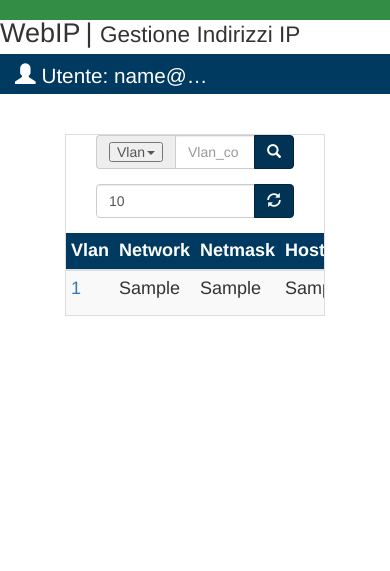
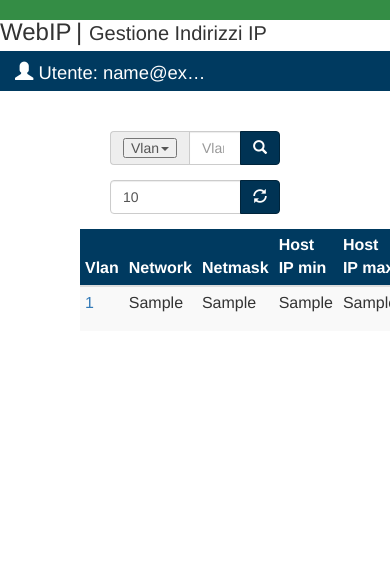
Before and after one commit to pachiara/webip, a Rails app: page /vlans in a window 390 px wide; the page is wider, and only the part inside the window is pictured. Shown: the top 571 px of that part. Run offline with Rails 7, Linux system fonts and the light colour scheme; a user stored in the database is signed in; tables that the repository leaves empty hold one stand-in row (values such as "Sample post"); style sheets or scripts are compiled from the project's sources; parts of the project's set-up code (start-up, migrations or seed data) failed here and were passed over; some libraries are stand-ins or nearby versions.

Commit message:
ridimensionamento firefox #14

```diff
--- a/app/assets/stylesheets/application.scss
+++ b/app/assets/stylesheets/application.scss
@@ -18,7 +18,7 @@
 /********************************************************************/
 body {
   font-family: helvetica;
-  font-size: 1.8em;
+  font-size: 1.6em;
 /*  background: grey; */
 }
 
--- a/app/controllers/vlan_ips_controller.rb
+++ b/app/controllers/vlan_ips_controller.rb
@@ -168,9 +168,9 @@ class VlanIpsController < ApplicationController
     if params[:per_page].nil? && !session[:vlan_ips_all_per_page].nil?
       params[:per_page] = session[:vlan_ips_all_per_page]
     end
-    # default 10 righe per pagina
+    # default 15 righe per pagina
     if params[:per_page].nil? || params[:per_page].to_s.strip.length == 0
-      params[:per_page] = 10
+      params[:per_page] = 15
     end
     # nuova ricerca riparto dalla prima pagina
     if params[:searched].to_s.strip.length > 0 && params[:searched] != session[:vlan_ips_all_searched]
--- a/app/views/vlans/_header.html.erb
+++ b/app/views/vlans/_header.html.erb
@@ -2,7 +2,7 @@
   <span class="glyphicon glyphicon-plus"></span>
 <% end %>
 <div class="col-md-12">
-  <div class="col-md-offset-2 col-md-3">
+  <div class="col-md-3">
     <%= render 'search_vlan' %>
   </div>
   <div class="col-md-2">
--- a/app/views/vlans/index.html.erb
+++ b/app/views/vlans/index.html.erb
@@ -1,4 +1,4 @@
-<div class="table-responsive">
+<div class="col-md-12">
 <%= render 'header' %>
 <table class="table table-striped table-condensed table-hover">
   <thead>
```
